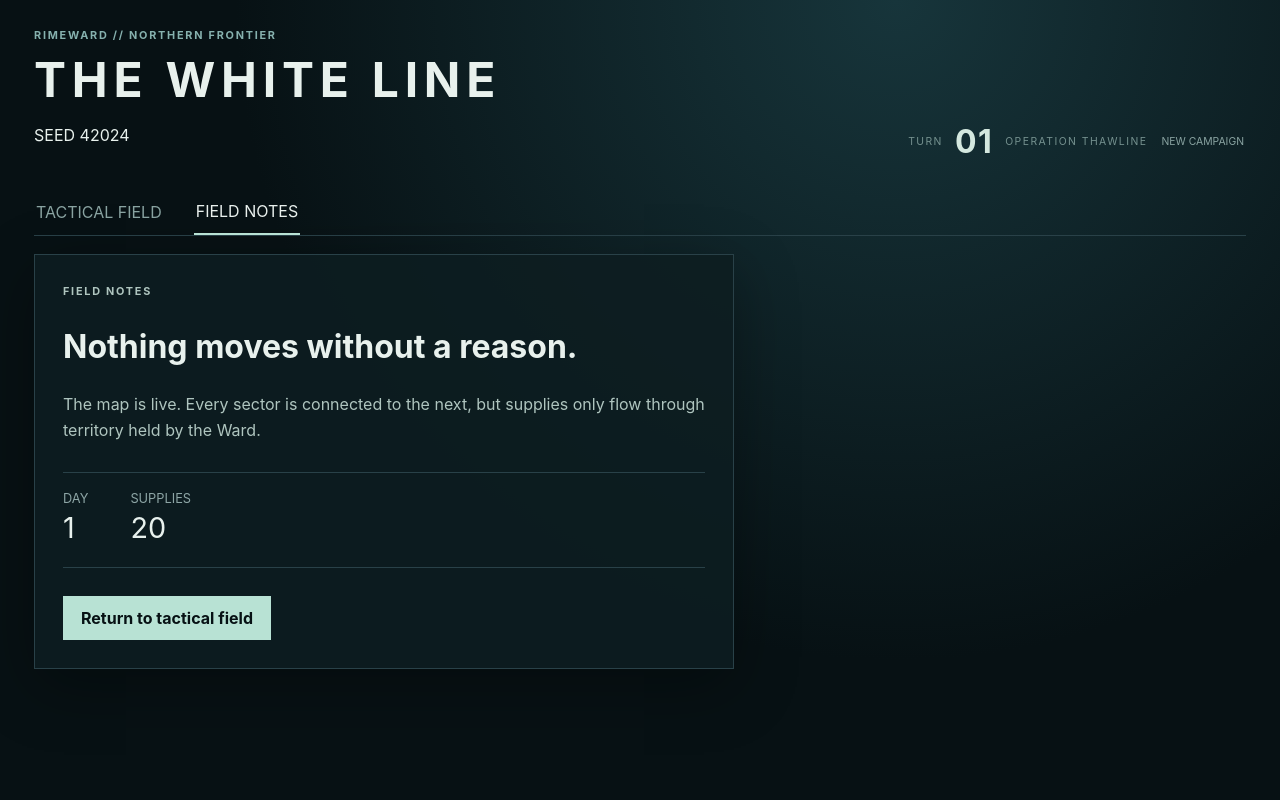
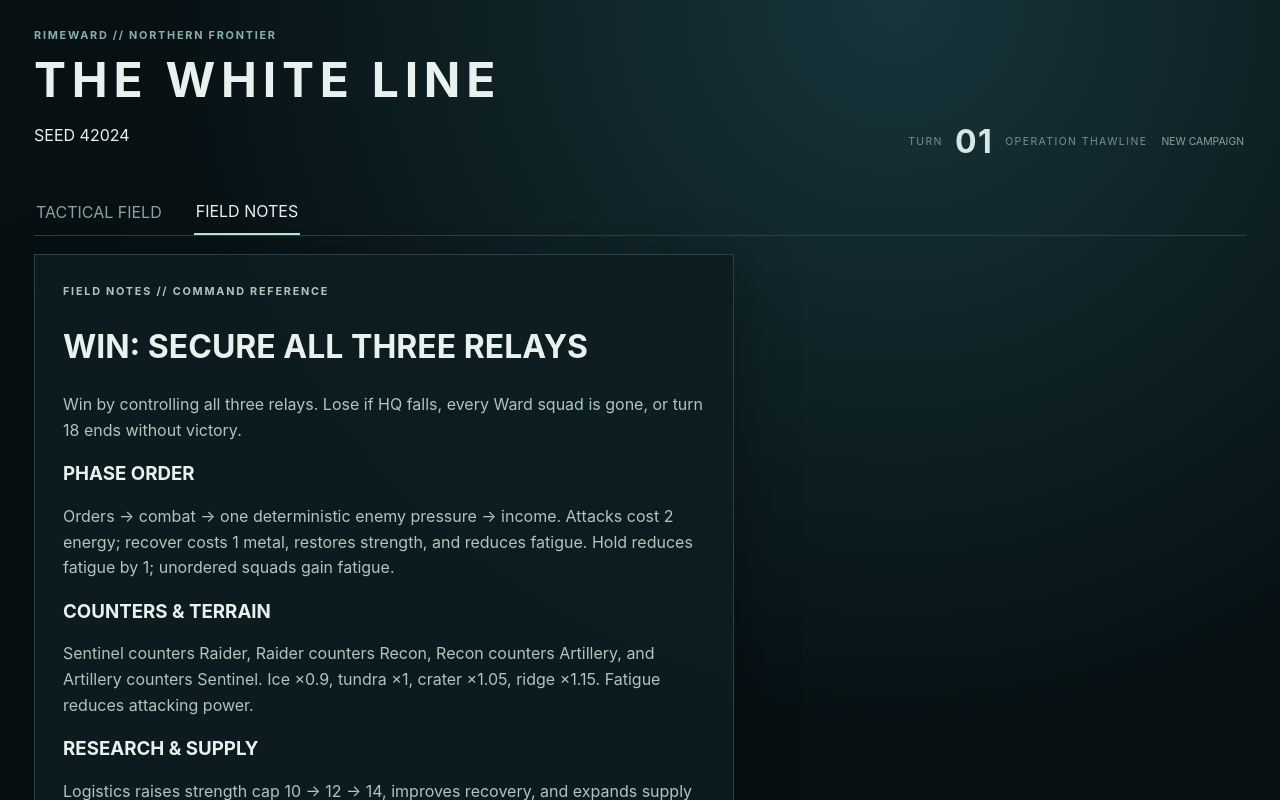
Before and after one commit to mostly-controlled/rimeward, a React (Vite) app: page / in a window 1280 px wide. Both pictures are taken after a click on the button "FIELD NOTES". Shown: the top 800 px of the page. Built offline with nearby package versions, Linux system fonts and the light colour scheme.

Commit message:
Publish Watson's verified campaign Field Notes
Exact src/ui/App.tsx from Watson efa5d0a, PR comment6231558711.
SHA256 d0af217f72e20101b594591de5f17f98d244aef6635aea5d2942bf7b60bbbbef.
Engine unchanged; campaign pacing and replayability review remains blocked.

```diff
--- a/src/ui/App.tsx
+++ b/src/ui/App.tsx
@@ -30,7 +30,7 @@ export function App({ initialGame }: { initialGame?: GameState } = {}) {
   return <main className="command-shell">
     <header className="topbar"><div><p className="eyebrow">RIMEWARD // NORTHERN FRONTIER</p><h1>THE WHITE LINE</h1><p className="seed-readout">SEED {game.seed}</p></div><div className="turn-readout"><span>TURN</span><strong>{game.turn.toString().padStart(2, '0')}</strong><span>OPERATION THAWLINE</span><button onClick={reset}>NEW CAMPAIGN</button></div></header>
     <nav aria-label="Main navigation"><button className={view === 'field' ? 'active' : ''} onClick={() => setView('field')}>TACTICAL FIELD</button><button className={view === 'campaign' ? 'active' : ''} onClick={() => setView('campaign')}>FIELD NOTES</button></nav>
-    {view === 'campaign' ? <section className="notes card"><p className="eyebrow">FIELD NOTES</p><h2>Nothing moves without a reason.</h2><p>The map is live. Every sector is connected to the next, but supplies only flow through territory held by the Ward.</p><dl><div><dt>Day</dt><dd>{game.turn}</dd></div><div><dt>Supplies</dt><dd>{game.resources.metal}</dd></div></dl><button className="primary" onClick={() => setView('field')}>Return to tactical field</button></section> : <>
+    {view === 'campaign' ? <section className="notes card"><p className="eyebrow">FIELD NOTES // COMMAND REFERENCE</p><h2>{game.terminal === 'victory' ? 'WIN: SECURE ALL THREE RELAYS' : game.terminal === 'defeat' ? 'LOSS: ' + game.terminalReason : 'WIN: SECURE ALL THREE RELAYS'}</h2><p>Win by controlling all three relays. Lose if HQ falls, every Ward squad is gone, or turn 18 ends without victory.</p><h3>PHASE ORDER</h3><p>Orders → combat → one deterministic enemy pressure → income. Attacks cost 2 energy; recover costs 1 metal, restores strength, and reduces fatigue. Hold reduces fatigue by 1; unordered squads gain fatigue.</p><h3>COUNTERS & TERRAIN</h3><p>Sentinel counters Raider, Raider counters Recon, Recon counters Artillery, and Artillery counters Sentinel. Ice ×0.9, tundra ×1, crater ×1.05, ridge ×1.15. Fatigue reduces attacking power.</p><h3>RESEARCH & SUPPLY</h3><p>Logistics raises strength cap 10 → 12 → 14, improves recovery, and expands supply capacity. Warfare improves counters; Signals reveals enemy positions and forecast routes. Income comes only from Ward sectors connected to HQ.</p><button className="primary" onClick={() => setView('field')}>Return to tactical field</button></section> : <>
       {game.terminal !== 'active' && <section className="terminal card"><p className="eyebrow">CAMPAIGN TERMINAL</p><h2>{game.terminal === 'victory' ? 'VICTORY' : game.turn > 18 ? 'TURN 18 — DEFEAT' : 'DEFEAT'}</h2><p>{game.terminalReason}</p><button className="primary" onClick={reset}>RESTART · SEED {game.seed}</button><button onClick={() => { const seed = (game.seed * 1664525 + 1013904223) >>> 0; setGame(createNewCampaign(seed)); setOrders([]); setEvents([]); setReports([]); setError('') }}>NEW SEED</button></section>}
       <section className="resource-strip"><span><b>METAL</b> {game.resources.metal}</span><span><b>ENERGY</b> {game.resources.energy}</span><span><b>INTEL</b> {game.resources.intelligence}</span><span><b>SUPPLY</b> {connectedOwnedSectors(game).length}/{game.supplyCapacity}</span><span className="objective-count"><b>RELAYS</b> {game.objectives.filter(o => o.controlled).length}/3</span></section>
       <section className="income card"><b>HQ-CONNECTED INCOME</b>{connectedOwnedSectors(game).map(s => <span key={s.id}>{s.name}: +{s.yields.metal}M +{s.yields.energy}E +{s.yields.intelligence}I</span>)}<strong>TOTAL +{income.metal}M +{income.energy}E +{income.intelligence}I / TURN</strong></section>
```
